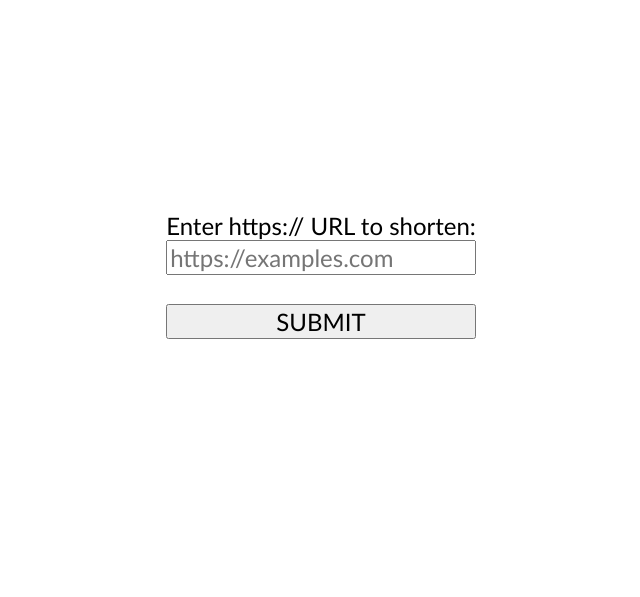
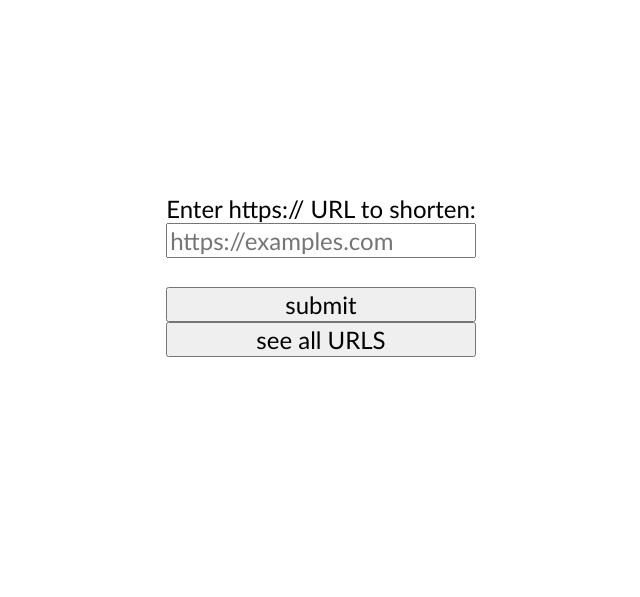
Before and after one commit to ValerioCipolla/url-shortener-python, a Flask app: page / in a window 1280 px wide. Shown: the part 133-730 px from the top of the page, without its empty margins (319-959 px from the left). Run offline with Flask 2, Linux system fonts and the light colour scheme.

Commit message:
see all btn added

```diff
--- a/app.py
+++ b/app.py
@@ -38,22 +38,25 @@ def shorten_url():
 
 def home_page():
   if request.method == "POST":
-    url_received = request.form["url"]
-    found_url = Urls.query.filter_by(long=url_received).first()
-    if found_url:
-      return {
-        "long_url": found_url.long,
-        "short_url": found_url.short
-      }
-    else:
-      short_url = shorten_url()
-      new_url = Urls(url_received, short_url)
-      db.session.add(new_url)
-      db.session.commit()
-      return {
-        "long_url": url_received,
-        "short_url": short_url
-      }
+    if request.form.get("submit-btn") == "submit":
+      url_received = request.form["url"]
+      found_url = Urls.query.filter_by(long=url_received).first()
+      if found_url:
+        return {
+          "long_url": found_url.long,
+          "short_url": found_url.short
+        }
+      else:
+        short_url = shorten_url()
+        new_url = Urls(url_received, short_url)
+        db.session.add(new_url)
+        db.session.commit()
+        return {
+          "long_url": url_received,
+          "short_url": short_url
+        }
+    elif request.form.get("see-all-btn") == "see all URLS":
+      return redirect(request.base_url + "all")
   else:
       return render_template("home.html")
 
--- a/templates/home.html
+++ b/templates/home.html
@@ -22,7 +22,10 @@
         required
       />
       <br />
-      <input type="submit" value="submit" id="submit-btn" />
+      <input type="submit" value="submit" name="submit-btn" />
+    </form>
+    <form action="/" method="post">
+      <input type="submit" value="see all URLS" name="see-all-btn" />
     </form>
   </body>
 </html>
```
